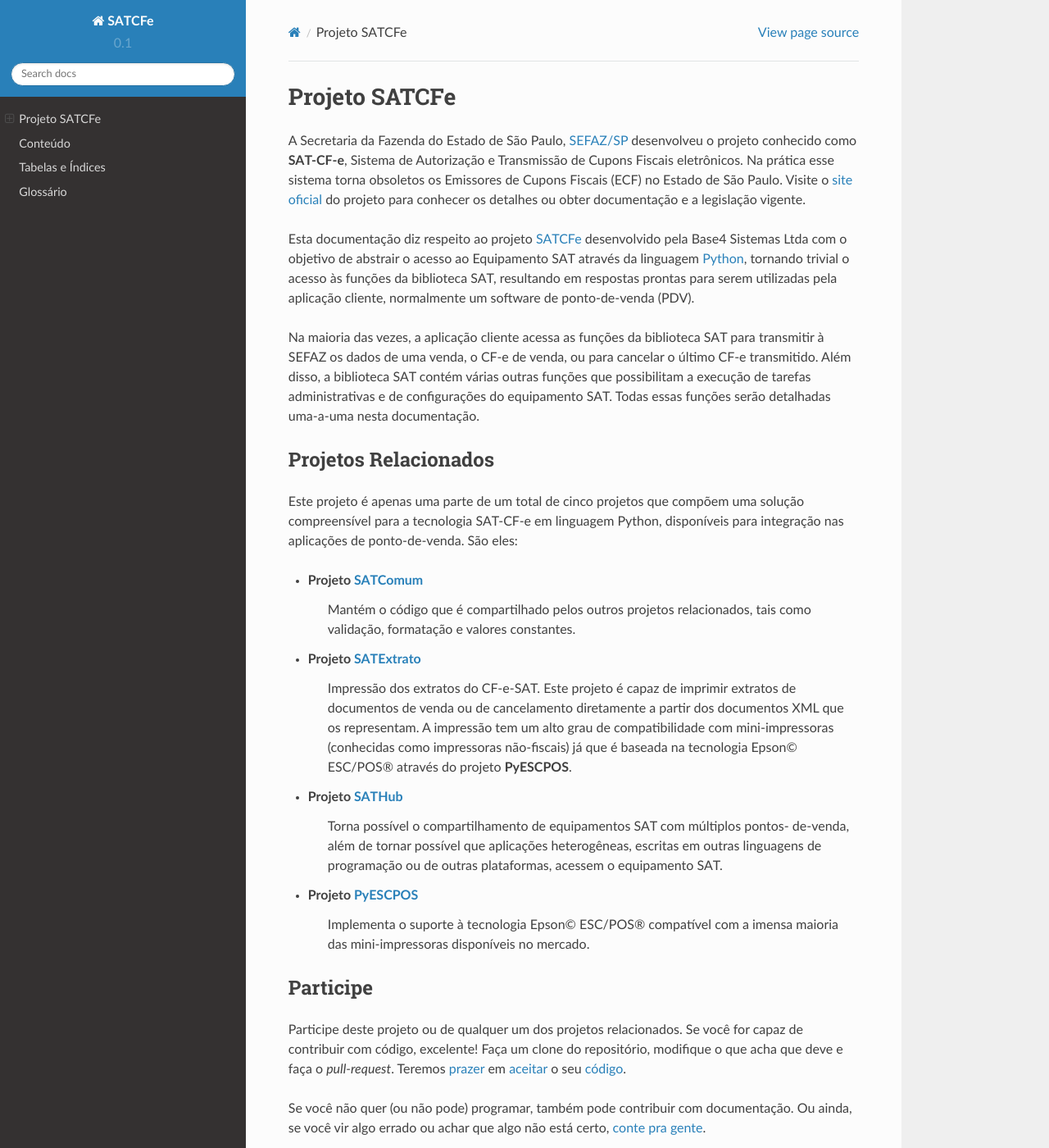
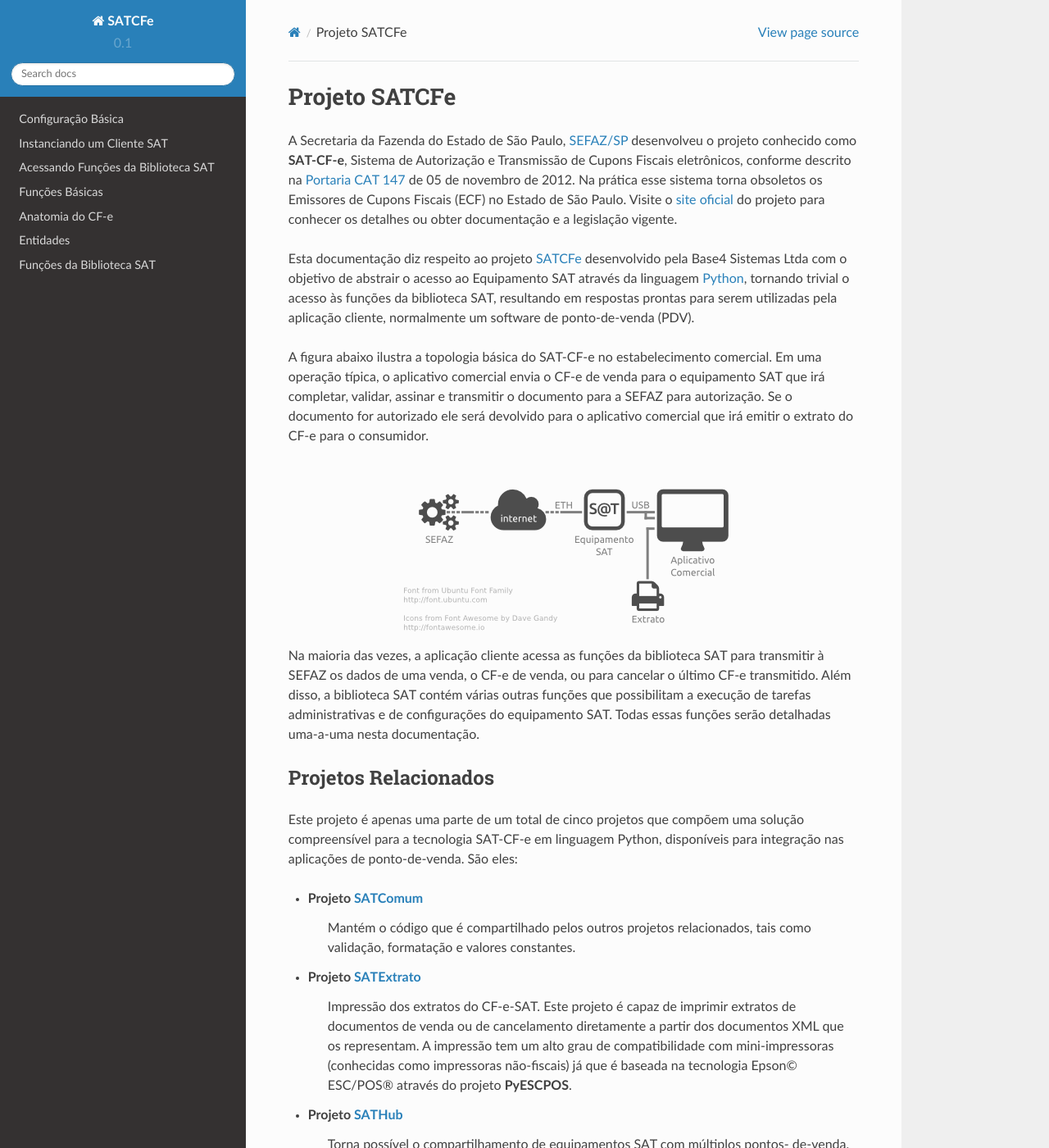
Before and after one commit to base4sistemas/satcfe, a Sphinx documentation site: the page built from docs/index.rst, in a window 1280 px wide and 1400 px high. Shown: the whole window at 82% size. Built offline with Sphinx 7.4.7 and the Read the Docs theme 2.0.0, drawn with Linux system fonts in a browser that asks for light colours; some of the changed text lies outside the part shown.

Commit message:
Ajustes no índice e 'topic stubs' criados

```diff
--- /dev/null
+++ b/docs/basico.rst
@@ -0,0 +1,41 @@
+
+Configuração Básica
+===================
+
+.. todo: Escrever este tópico
+
+
+Instanciando um Cliente SAT
+===========================
+
+.. todo: Escrever este tópico
+
+
+Acessando Funções da Biblioteca SAT
+===================================
+
+.. todo: Escrever este tópico
+
+
+Funções Básicas
+===============
+
+.. todo: Escrever este tópico
+
+
+ConsutarSAT
+-----------
+
+.. todo: Escrever este tópico
+
+
+ConsultarStatusOperacional
+--------------------------
+
+.. todo: Escrever este tópico
+
+
+ExtrairLogs
+-----------
+
+.. todo: Escrever este tópico
--- a/docs/index.rst
+++ b/docs/index.rst
@@ -7,16 +7,28 @@ Projeto SATCFe
 
 A Secretaria da Fazenda do Estado de São Paulo, `SEFAZ/SP`_ desenvolveu o
 projeto conhecido como **SAT-CF-e**, Sistema de Autorização e Transmissão de
-Cupons Fiscais eletrônicos. Na prática esse sistema torna obsoletos os Emissores
-de Cupons Fiscais (ECF) no Estado de São Paulo.
-Visite o `site oficial <http://www.fazenda.sp.gov.br/sat>`_ do projeto para
-conhecer os detalhes ou obter documentação e a legislação vigente.
+Cupons Fiscais eletrônicos, conforme descrito na `Portaria CAT 147`_ de 05
+de novembro de 2012. Na prática esse sistema torna obsoletos os Emissores de
+Cupons Fiscais (ECF) no Estado de São Paulo.
+Visite o `site oficial <http://www.fazenda.sp.gov.br/sat>`_ do projeto
+para conhecer os detalhes ou obter documentação e a legislação vigente.
 
 Esta documentação diz respeito ao projeto `SATCFe`_ desenvolvido pela Base4
 Sistemas Ltda com o objetivo de abstrair o acesso ao Equipamento SAT através da
 linguagem `Python`_, tornando trivial o acesso às funções da biblioteca SAT,
 resultando em respostas prontas para serem utilizadas pela aplicação cliente,
 normalmente um software de ponto-de-venda (PDV).
+
+A figura abaixo ilustra a topologia básica do SAT-CF-e no estabelecimento
+comercial. Em uma operação típica, o aplicativo comercial envia o CF-e de venda
+para o equipamento SAT que irá completar, validar, assinar e transmitir o
+documento para a SEFAZ para autorização. Se o documento for autorizado ele será
+devolvido para o aplicativo comercial que irá emitir o extrato do CF-e para o
+consumidor.
+
+.. image:: _static/images/modelo-op-sat.png
+    :alt: Topologia básica do SAT-CF-e no estabelecimento comercial
+    :align: center
 
 Na maioria das vezes, a aplicação cliente acessa as funções da biblioteca SAT
 para transmitir à SEFAZ os dados de uma venda, o CF-e de venda, ou para cancelar
@@ -80,8 +92,9 @@ Conteúdo
 .. toctree::
    :maxdepth: 2
 
-.. todo::
-    Agregar o restante da documentação e escrever o que ainda não existe.
+   basico
+   entidades
+   funcoes
 
 
 Tabelas e Índices
@@ -123,10 +136,17 @@ Glossário
         eletrônico autorizado pela SEFAZ.
 
     Equipamento SAT
-        Definir este termo.
+        Hardware responsável por receber, validar, assinar e transmitir os
+        documentos XML que representam vendas ou cancelamentos. O equipamento
+        também é responsável pelo modelo de contingência de operação, quando não
+        é possível que seja estabelecida comunicação com a SEFAZ por qualquer
+        razão, entre outras funções importantes.
 
     ER SAT
-        Definir este termo.
+        Especificação de Requisitos do SAT. É o documento oficial, escrito e
+        mantido pela SEFAZ, que detalha a tecnologia SAT-CF-e do ponto de vista
+        dos fabricantes dos equipamentos SAT e das empresas de software que
+        desenvolvem os aplicativos comerciais. **Este documento não é a legislação.**
 
     AC-SAT
         Refere-se à **Autoridade Certificadora** que gerencia (emite e revoga)
@@ -158,3 +178,4 @@ Glossário
 .. _`Python`: https://www.python.org/
 .. _`SATCFe`: https://github.com/base4sistemas/satcfe
 .. _`SEFAZ/SP`: http://www.fazenda.sp.gov.br/
+.. _`Portaria CAT 147`: http://www.fazenda.sp.gov.br/sat/legislacao/vigentes.asp
```
Also changed, not shown: docs/entidades.rst (added, +35 -0 lines), docs/funcoes.rst (added, +91 -0 lines), docs/_static/images/modelo-op-sat.png (added), docs/_static/svg/modelo-op-sat.svg (added), 1 other file.
